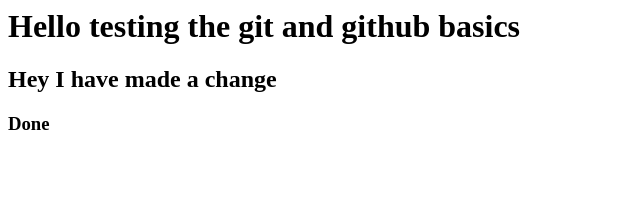
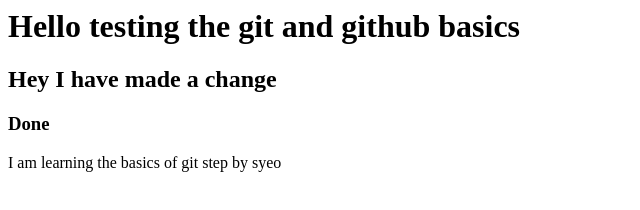
Before and after one commit to priteshsingh-vats/backendApi, a website: page index.html in a window 1280 px wide. Shown: the whole page, without its empty margins (0-640 px from the left). Drawn offline with Linux system fonts and the light colour scheme.

Commit message:
Edited index.html

```diff
--- a/index.html
+++ b/index.html
@@ -1,3 +1,4 @@
 <h1>Hello testing the git and github basics </h1>
 <h2> Hey I have made a change</h2>
 <h3>Done</h3>
+<p>I am learning the basics of git step by syeo</p>
```
